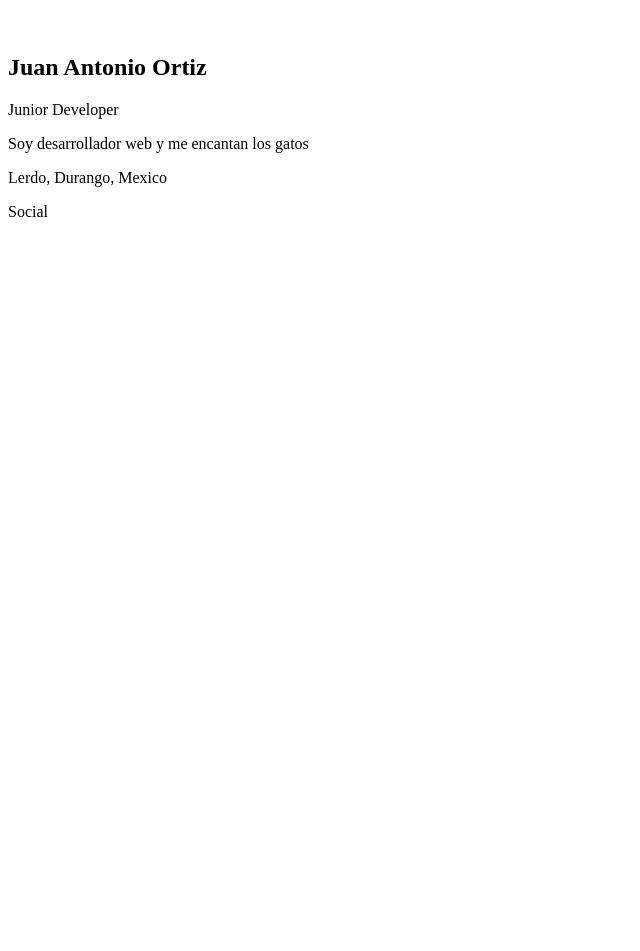
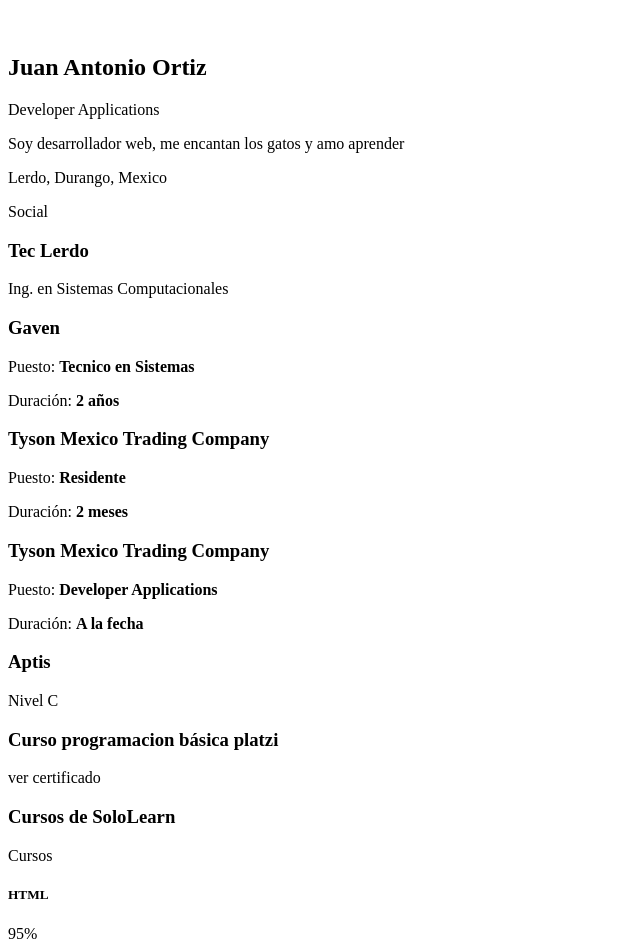
Before and after one commit to TheDevSaxGuy/CurriculumVitae, a React app: page / in a window 1280 px wide. Shown: the whole page, without its empty margins (0-640 px from the left). Before the commit the page ends 800 px from the top, so only its background shows below. Built offline with nearby package versions, Linux system fonts and the light colour scheme.

Commit message:
"From desktop computer"

```diff
--- a/package.json
+++ b/package.json
@@ -6,7 +6,7 @@
   "scripts": {
     "test": "echo \"Error: no test specified\" && exit 1",
     "build": "webpack --mode production",
-    "start":"webpack-dev-server --open --mode development"
+    "start": "webpack-dev-server --open --mode development"
   },
   "repository": {
     "type": "git",
--- a/src/components/Certificates.jsx
+++ b/src/components/Certificates.jsx
@@ -7,6 +7,14 @@
                 <h3>Aptis</h3>
                 <p>Nivel C</p>
             </div>
+            <div className="Certificates-item">
+                <h3>Curso programacion básica platzi</h3>
+                <a>ver certificado</a>
+            </div>
+            <div className="Certificates-item">
+                <h3>Cursos de SoloLearn</h3>
+                <a>Cursos</a>
+            </div>
         </div>
     </div>
 );
--- a/src/components/Education.jsx
+++ b/src/components/Education.jsx
@@ -5,7 +5,7 @@
         <div className="Education-container">
             <div className="Education-item">
                 <h3>Tec Lerdo</h3>
-                <p>Aprendi muchas cosas</p>
+                <p>Ing. en Sistemas Computacionales</p>
             </div>
         </div>
     </div>
--- a/src/components/Experience.jsx
+++ b/src/components/Experience.jsx
@@ -5,7 +5,18 @@
         <div className="Experience-container">
             <div className="Experience-item">
                 <h3>Gaven</h3>
-                <p>Tecnico en Sistemas</p>
+                <p>Puesto: <b>Tecnico en Sistemas</b></p>
+                <p>Duración: <b>2 años</b></p>
+            </div>
+            <div className="Experience-item">
+                <h3>Tyson Mexico Trading Company</h3>
+                <p>Puesto: <b>Residente</b></p>
+                <p>Duración: <b>2 meses</b></p>
+            </div>
+            <div className="Experience-item">
+                <h3>Tyson Mexico Trading Company</h3>
+                <p>Puesto: <b>Developer Applications</b></p>
+                <p>Duración: <b>A la fecha</b></p>
             </div>
         </div>
     </div>
--- a/src/components/Skills.jsx
+++ b/src/components/Skills.jsx
@@ -0,0 +1,15 @@
+import React from 'react';
+
+const Skills = ()=>(
+    <div className="Skills">
+        <div className="Skills-container">
+            <div className="Skills-item">
+            <h5>HTML</h5>
+            <div className="Skills-line">
+            <span>95%</span>
+            </div>
+            </div>
+        </div>
+    </div>
+)
+export default Skills;
--- a/src/components/about.jsx
+++ b/src/components/about.jsx
@@ -12,10 +12,10 @@
                 <h2>Juan Antonio Ortiz</h2>
             </div>
             <div className="About-profession">
-                <p>Junior Developer</p>
+                <p> Developer Applications</p>
             </div>
             <div className="About-desc">
-                <p>Soy desarrollador web y me encantan los gatos</p>
+                <p>Soy desarrollador web, me encantan los gatos y amo aprender</p>
             </div>
             <div className="About-location">
                 <p>Lerdo, Durango, Mexico</p>
--- a/src/containters/App.jsx
+++ b/src/containters/App.jsx
@@ -16,9 +16,9 @@
             </Sidebar>
             <Info>
                 <Education/>
-                    <Experiencie/>
-                    <Certificates />
-                    <Skills/>
+                <Experiencie/>
+                <Certificates />
+                <Skills/>
             </Info>
         </Main>
     );
--- a/src/index.js
+++ b/src/index.js
@@ -1,5 +1,5 @@
 import React from 'react';
 import ReactDOM from 'react-dom';
-import About from './components/about';
+import App from './containters/App';
 
-ReactDOM.render(<About />, document.getElementById('app'));
+ReactDOM.render(<App />, document.getElementById('app'));
```
